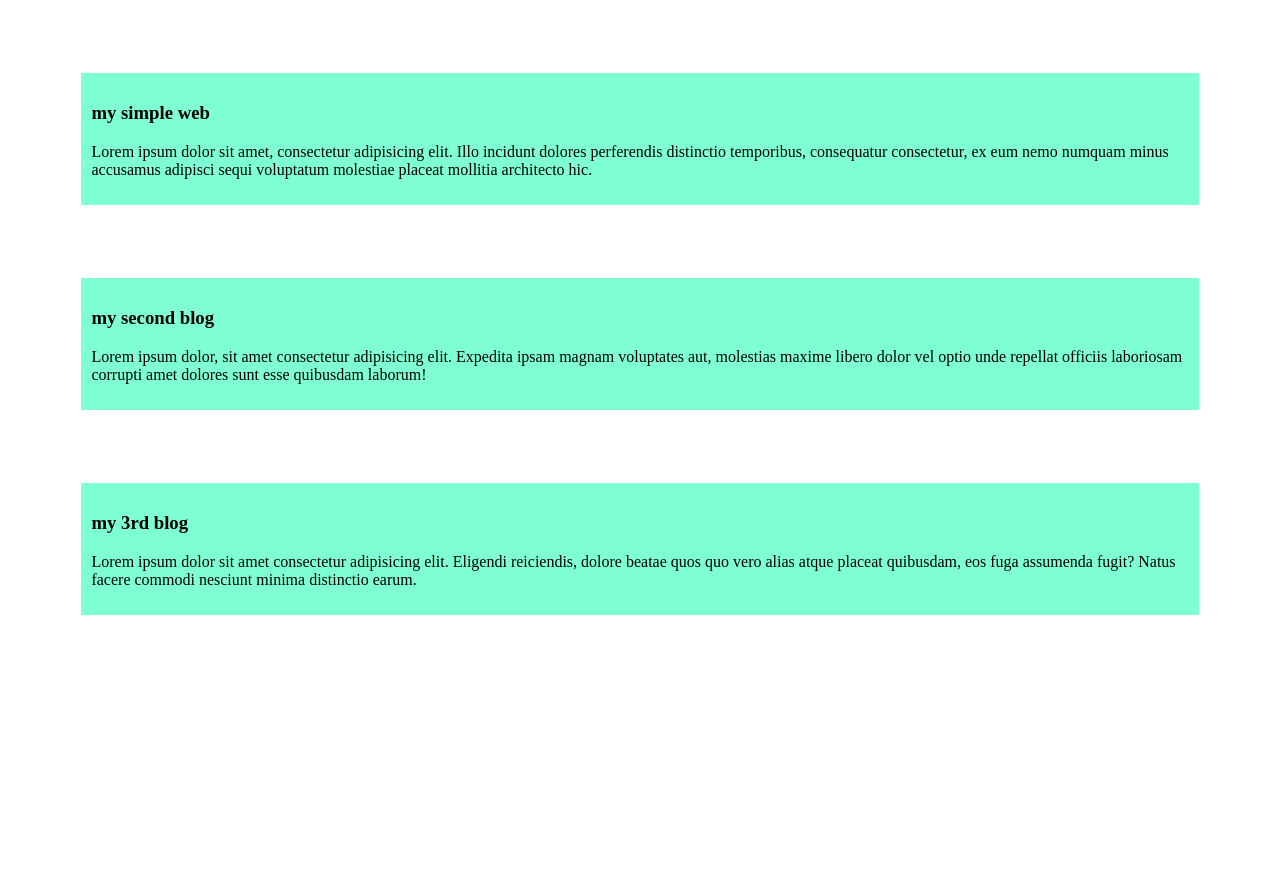
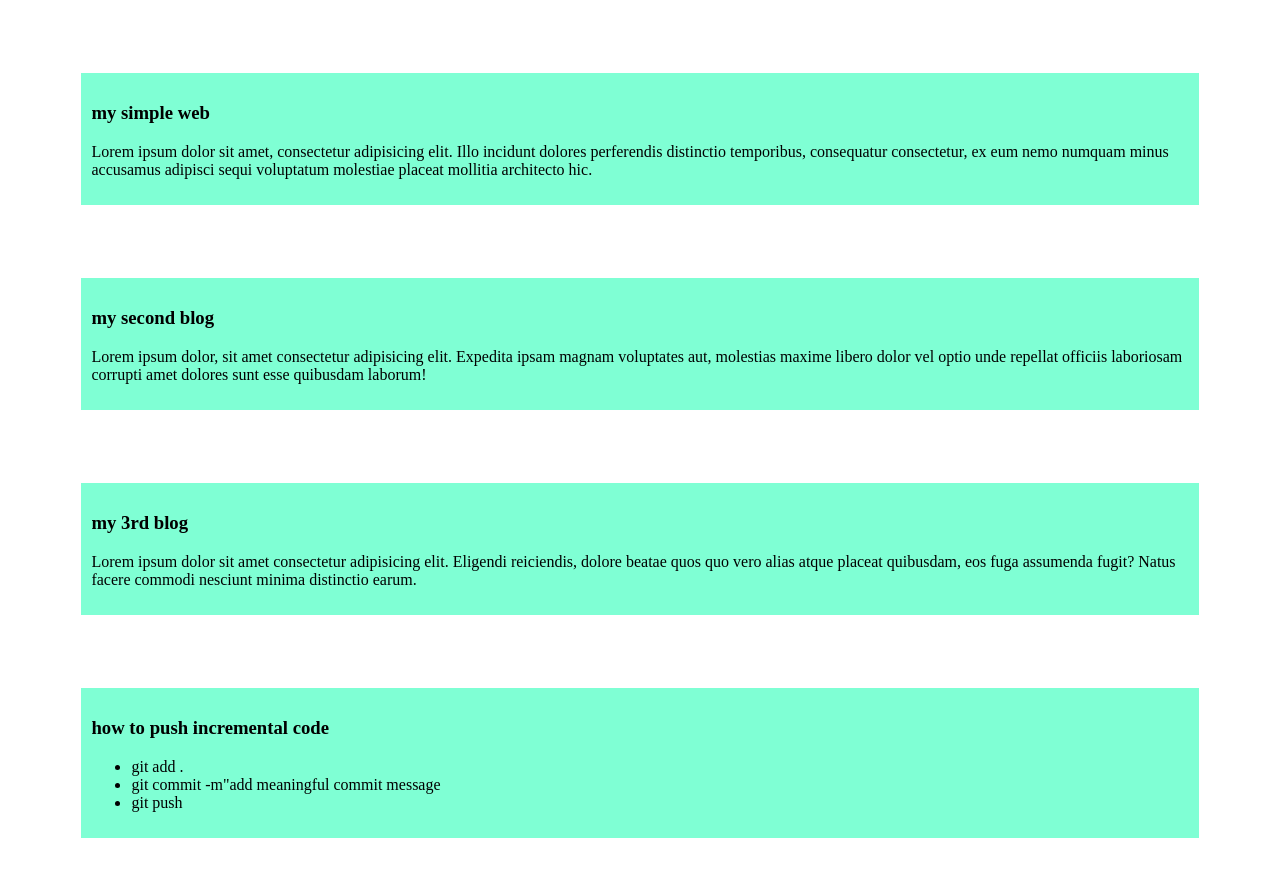
Before and after one commit to susmi9/my-simple-website, a plain HTML site: page index.html in a window 1280 px wide. Before the commit the page ends 800 px from the top, so only its background shows below. Drawn offline with Linux system fonts and the light colour scheme.

Commit message:
add a list to push code

```diff
--- a/index.html
+++ b/index.html
@@ -19,5 +19,13 @@
         <h3> my 3rd blog</h3>
         <p>Lorem ipsum dolor sit amet consectetur adipisicing elit. Eligendi reiciendis, dolore beatae quos quo vero alias atque placeat quibusdam, eos fuga assumenda fugit? Natus facere commodi nesciunt minima distinctio earum.</p>
     </div>
+    <div>
+        <h3>how to push incremental code</h3>
+        <ul>
+            <li>git add .</li>
+            <li>git commit -m"add meaningful commit message </li>
+            <li>git push</li>
+        </ul>
+    </div>
 </body>
 </html>
```
